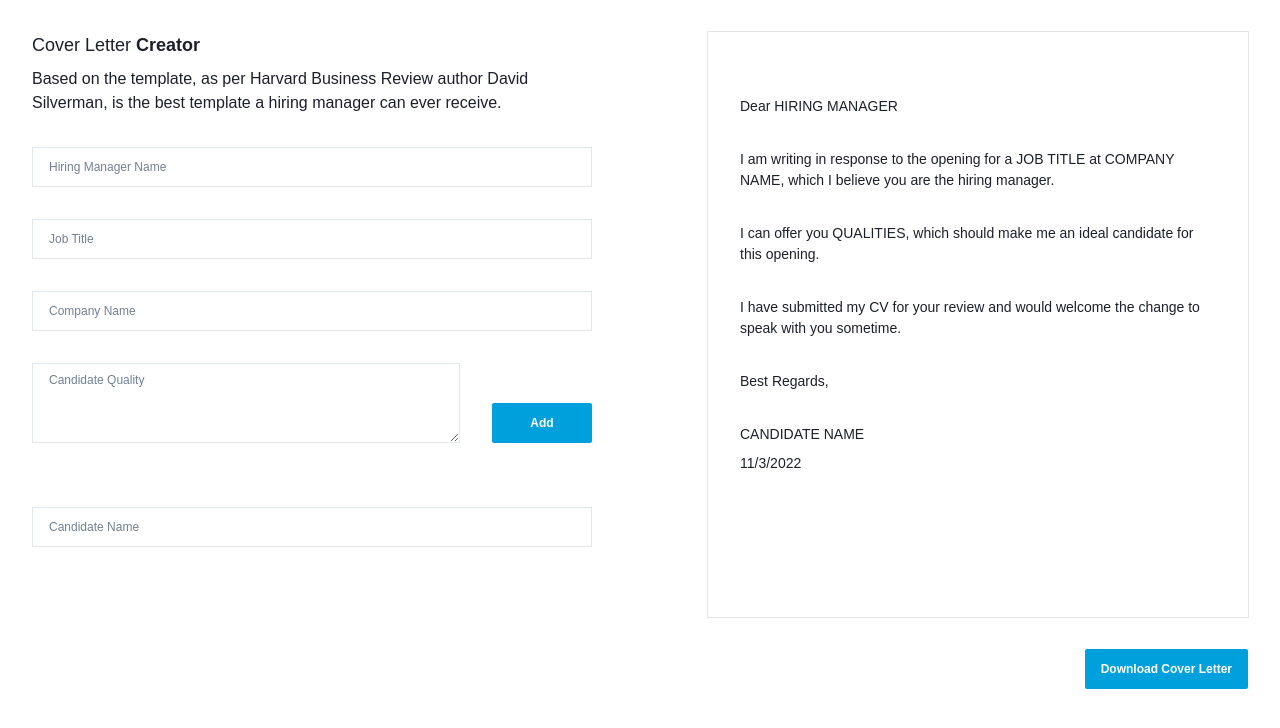
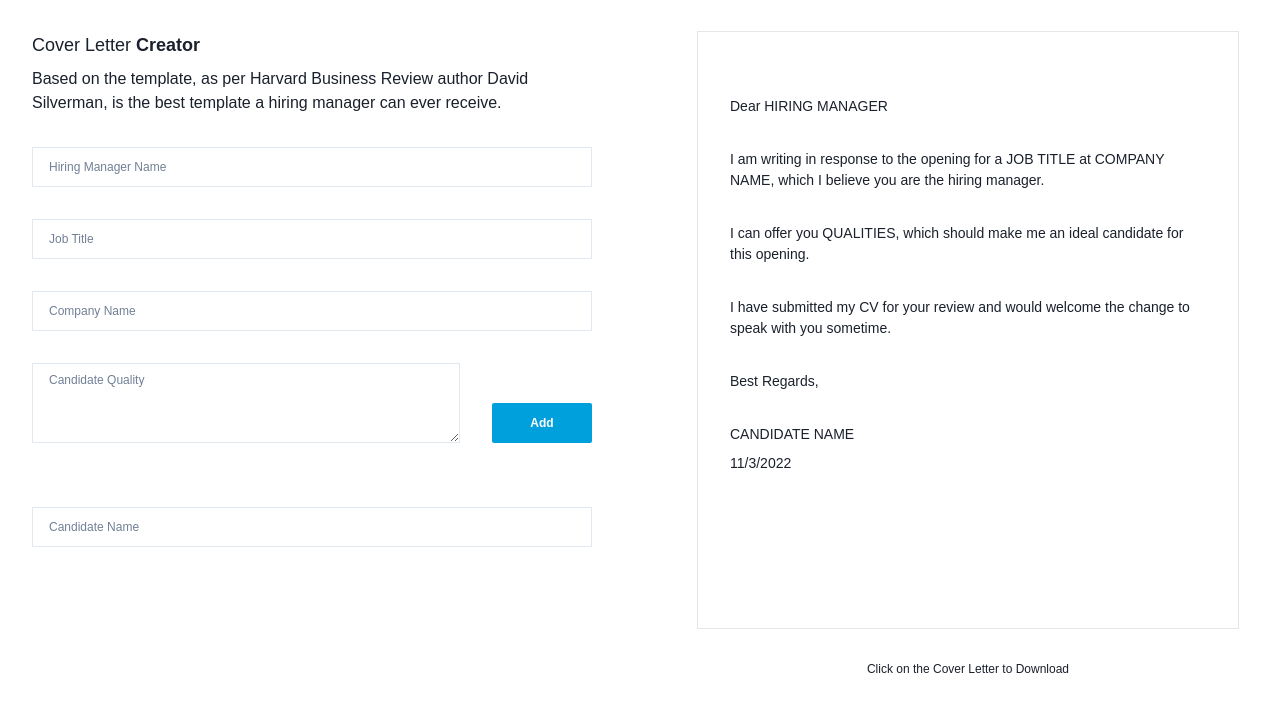
Before and after one commit to fischerafael/cover-letter-builder, a Next.js app: page /letter in a window 1280 px wide. Shown: the top 728 px of the page. Built offline with nearby package versions, Linux system fonts and the light colour scheme.

Commit message:
feat: adjusted bug

```diff
--- a/src/component/CoverLetter.tsx
+++ b/src/component/CoverLetter.tsx
@@ -1,6 +1,7 @@
 import React from "react";
 import * as Chakra from "@chakra-ui/react";
 import { IState } from "../pages/PageHome";
+import { exportComponentAsPDF } from "react-component-export-image";
 
 interface CoverLetterProps {
   state: IState;
@@ -29,8 +30,36 @@ const CoverLetter = ({ state }: CoverLetterProps) => {
     return `, ${qual}`;
   });
 
+  const componentRef = React.useRef(null);
+
+  const handleDownload = () => {
+    exportComponentAsPDF(componentRef, {
+      fileName: "Cover Letter",
+      pdfOptions: {
+        w: 540,
+        h: 800,
+        unit: "pt",
+        // pdfFormat: [800, 540],
+      },
+    });
+  };
+
   return (
-    <>
+    <Chakra.VStack
+      w="full"
+      p="8"
+      py="16"
+      gap="8"
+      align="flex-start"
+      fontSize="sm"
+      maxW="540px"
+      h="full"
+      maxH="800px"
+      style={{ outline: "solid 1px #e6e6e6" }}
+      ref={componentRef}
+      onClick={handleDownload}
+      cursor="pointer"
+    >
       <Chakra.Text>
         Dear {state.hiringManagerName || "HIRING MANAGER"}
       </Chakra.Text>
@@ -54,7 +83,7 @@ const CoverLetter = ({ state }: CoverLetterProps) => {
         <Chakra.Text>{state.candidateName || "CANDIDATE NAME"}</Chakra.Text>
         <Chakra.Text>{new Date().toLocaleDateString()}</Chakra.Text>
       </Chakra.VStack>
-    </>
+    </Chakra.VStack>
   );
 };
 
--- a/src/pages/PageHome/index.tsx
+++ b/src/pages/PageHome/index.tsx
@@ -1,7 +1,6 @@
 import React from "react";
 import dynamic from "next/dynamic";
 import * as Chakra from "@chakra-ui/react";
-import { exportComponentAsPDF } from "react-component-export-image";
 
 const CoverLetter = dynamic(() => import("../../component/CoverLetter"), {
   ssr: false,
@@ -57,8 +56,6 @@ export const PageHome = () => {
       ),
     }));
   };
-
-  const componentRef = React.useRef(null);
 
   return (
     <Chakra.SimpleGrid
@@ -150,42 +147,11 @@ export const PageHome = () => {
         />
       </Chakra.SimpleGrid>
 
-      <Chakra.SimpleGrid p="8" w="full" gap="8" justifyItems="flex-end">
-        <Chakra.VStack
-          w="full"
-          p="8"
-          py="16"
-          gap="8"
-          align="flex-start"
-          fontSize="sm"
-          maxW="540px"
-          h="full"
-          maxH="800px"
-          style={{ outline: "solid 1px #e6e6e6" }}
-          ref={componentRef}
-        >
-          <CoverLetter state={state} />
-        </Chakra.VStack>
-        <Chakra.Button
-          borderRadius="2"
-          colorScheme="linkedin"
-          fontSize="xs"
-          minW="100px"
-          justifySelf="flex-end"
-          onClick={() =>
-            exportComponentAsPDF(componentRef, {
-              fileName: "Cover Letter",
-              pdfOptions: {
-                w: 540,
-                h: 800,
-                unit: "pt",
-                // pdfFormat: [800, 540],
-              },
-            })
-          }
-        >
-          Download Cover Letter
-        </Chakra.Button>
+      <Chakra.SimpleGrid p="8" w="full" justifyItems="center" gap="8">
+        <CoverLetter state={state} />
+        <Chakra.Text fontSize="xs" textAlign="center">
+          Click on the Cover Letter to Download
+        </Chakra.Text>
       </Chakra.SimpleGrid>
     </Chakra.SimpleGrid>
   );
```
